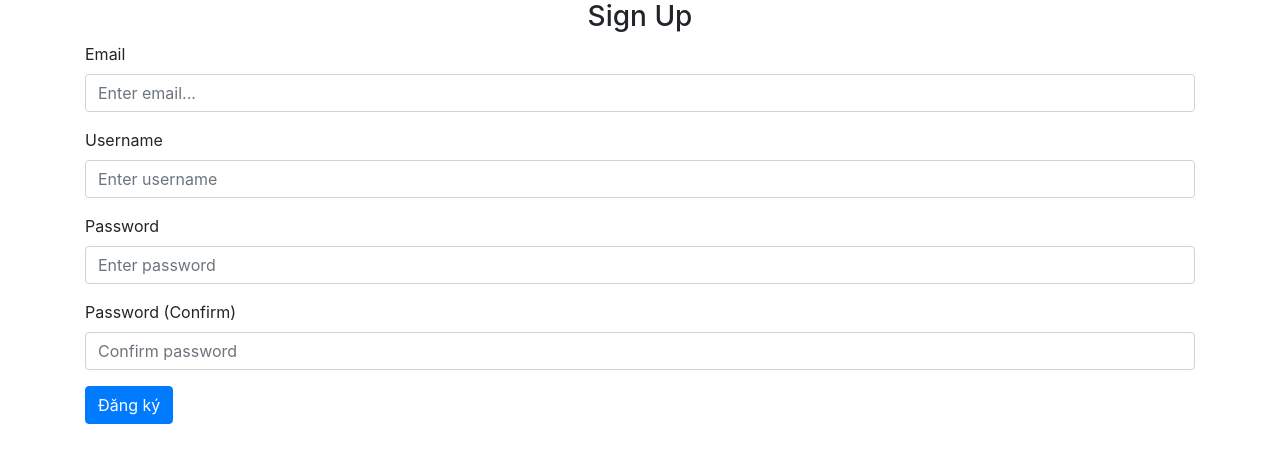
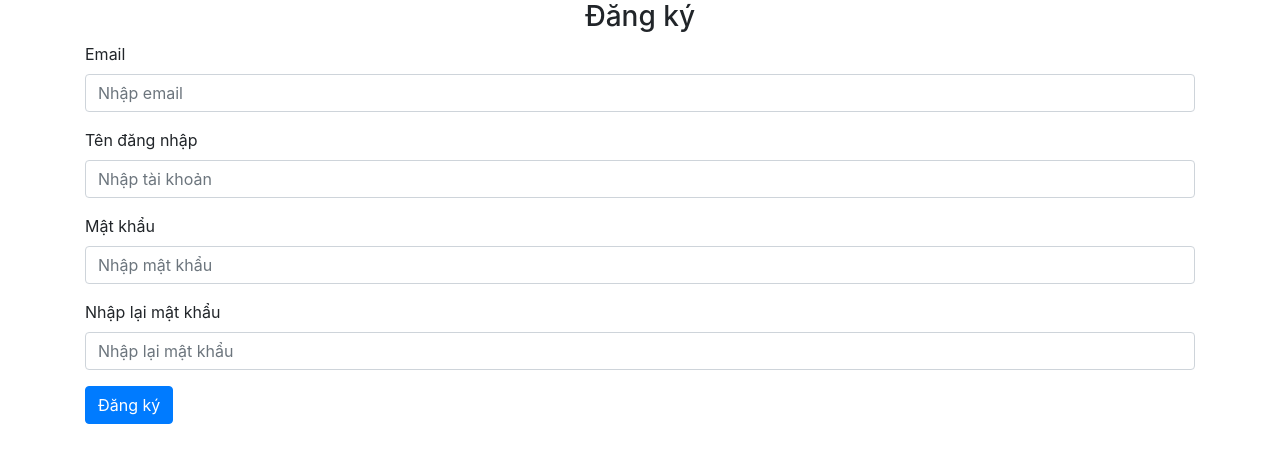
Before and after one commit to khaidtraivch/testcicd_argocd, a Flask app: page /signup in a window 1280 px wide. Shown: the part 56-519 px from the top of the page. Run offline with Flask 3, Linux system fonts and the light colour scheme; some libraries are stand-ins or nearby versions.

Commit message:
Edit signup.html

```diff
--- a/todolist/templates/signup.html
+++ b/todolist/templates/signup.html
@@ -4,23 +4,23 @@
 
 {% block content %}
 <form method="POST">
-    <h3 align = "center"> Sign Up</h3>
+    <h3 align = "center"> Đăng ký</h3>
     <div class = "form-group">
         <label for ="email">Email</label>
-        <input type = "email" class="form-control" id = "email" name = "email" placeholder="Enter email..." />
+        <input type = "email" class="form-control" id = "email" name = "email" placeholder="Nhập email" />
     </div>
     <div class="form-group">
-        <label for="user_name">Username</label>
-        <input type="text" class="form-control" id="email" name="user_name" placeholder="Enter username" />
+        <label for="user_name">Tên đăng nhập</label>
+        <input type="text" class="form-control" id="email" name="user_name" placeholder="Nhập tài khoản" />
     </div>
     <div class="form-group">
-        <label for="password">Password</label>
-        <input type="password" class="form-control" id="password" name="password" placeholder="Enter password" />
+        <label for="password">Mật khẩu</label>
+        <input type="password" class="form-control" id="password" name="password" placeholder="Nhập mật khẩu" />
     </div>
     <div class="form-group">
-        <label for="confirm_password">Password (Confirm)</label>
+        <label for="confirm_password">Nhập lại mật khẩu</label>
         <input type="password" class="form-control" id="confirm_password" name="confirm_password"
-            placeholder="Confirm password" />
+            placeholder="Nhập lại mật khẩu" />
     </div>
     <button type="submit" class = "btn btn-primary">Đăng ký</button>
 </form>
```
